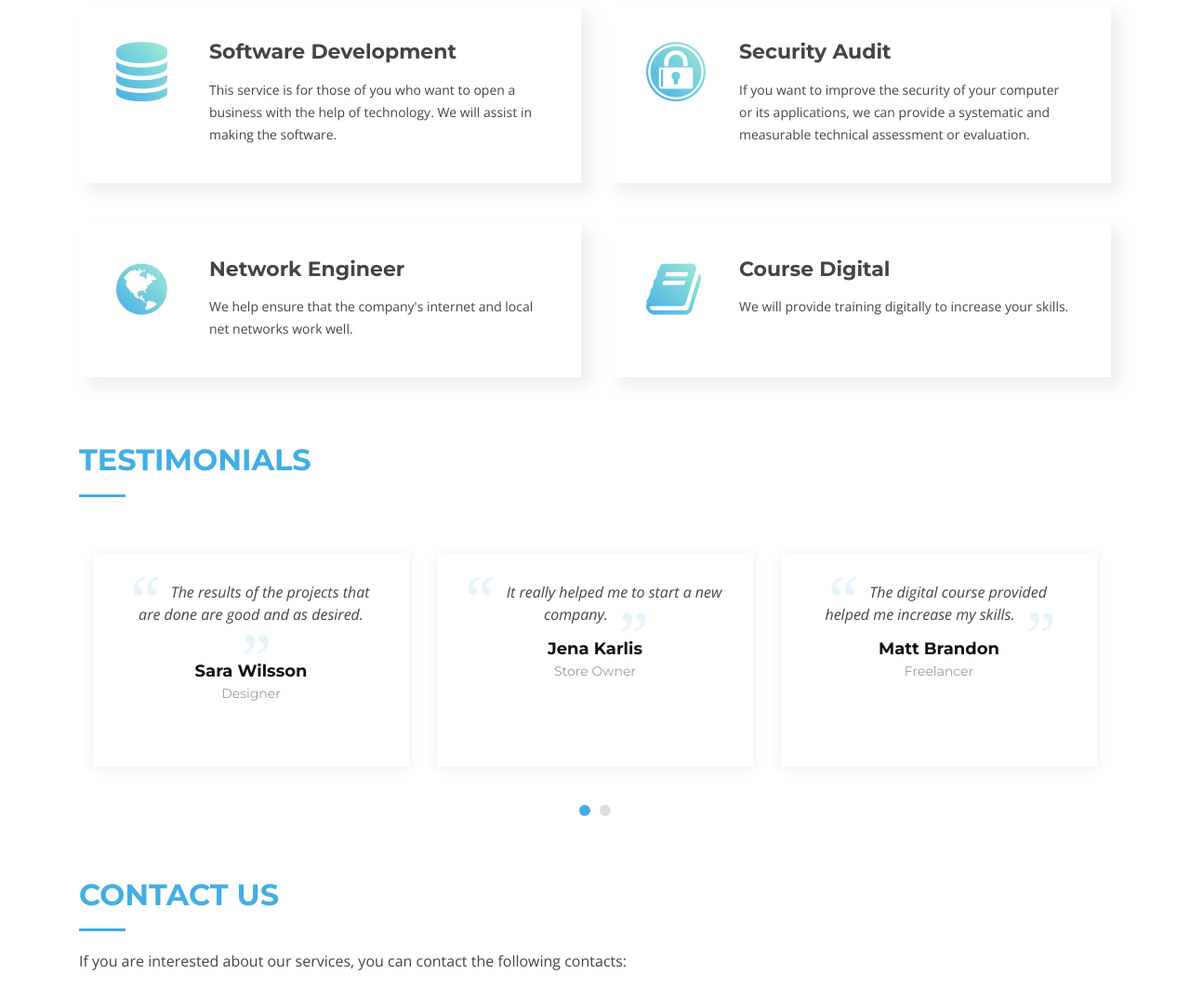
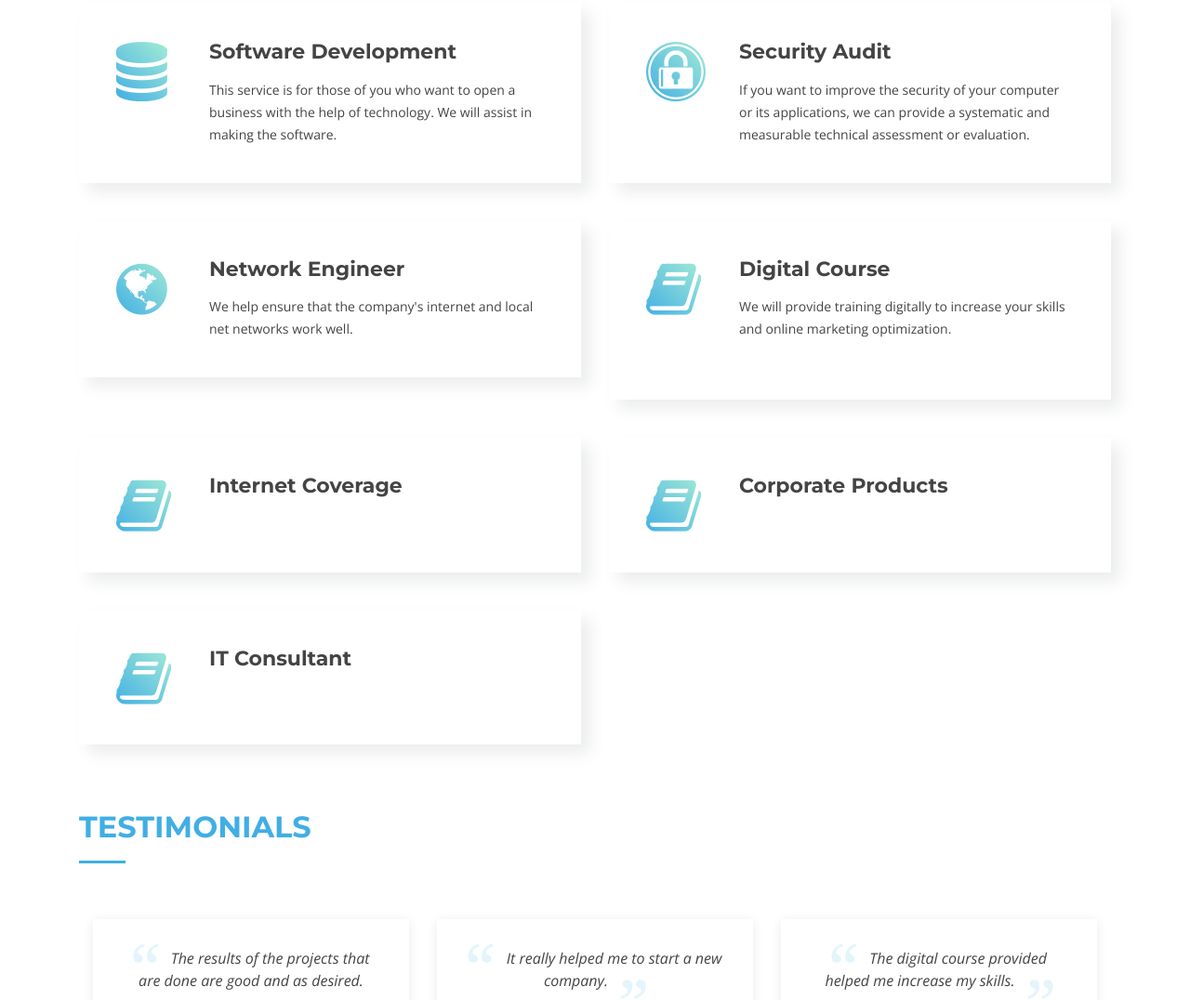
Before and after one commit to renifatarina/mara, a plain HTML site: page index.html in a window 1280 px wide. Shown: the part 1175-2251 px from the top of the page at 93% size. Drawn offline with nearby package versions, Linux system fonts and the light colour scheme; files whose address does not match are found by name.

Commit message:
update v3

```diff
--- a/index.html
+++ b/index.html
@@ -151,8 +151,35 @@
           <div class="col-lg-6">
             <div class="box wow fadeInRight" data-wow-delay="0.2s">
               <div class="icon"><i class="fa fa-book"></i></div>
-              <h4 class="title"><a href="">Course Digital</a></h4>
-              <p class="description">We will provide training digitally to increase your skills.</p>
+              <h4 class="title"><a href="">Digital Course</a></h4>
+              <p class="description">We will provide training digitally to increase your skills and online marketing optimization.</p>
+              <br>
+            </div>
+          </div>
+
+          <div class="col-lg-6">
+            <div class="box wow fadeInRight" data-wow-delay="0.2s">
+              <div class="icon"><i class="fa fa-book"></i></div>
+              <h4 class="title"><a href="">Internet Coverage</a></h4>
+              <p class="description"></p>
+              <br>
+            </div>
+          </div>
+
+          <div class="col-lg-6">
+            <div class="box wow fadeInRight" data-wow-delay="0.2s">
+              <div class="icon"><i class="fa fa-book"></i></div>
+              <h4 class="title"><a href="">Corporate Products</a></h4>
+              <p class="description"></p>
+              <br>
+            </div>
+          </div>
+
+          <div class="col-lg-6">
+            <div class="box wow fadeInRight" data-wow-delay="0.2s">
+              <div class="icon"><i class="fa fa-book"></i></div>
+              <h4 class="title"><a href="">IT Consultant</a></h4>
+              <p class="description"></p>
               <br>
             </div>
           </div>
```
